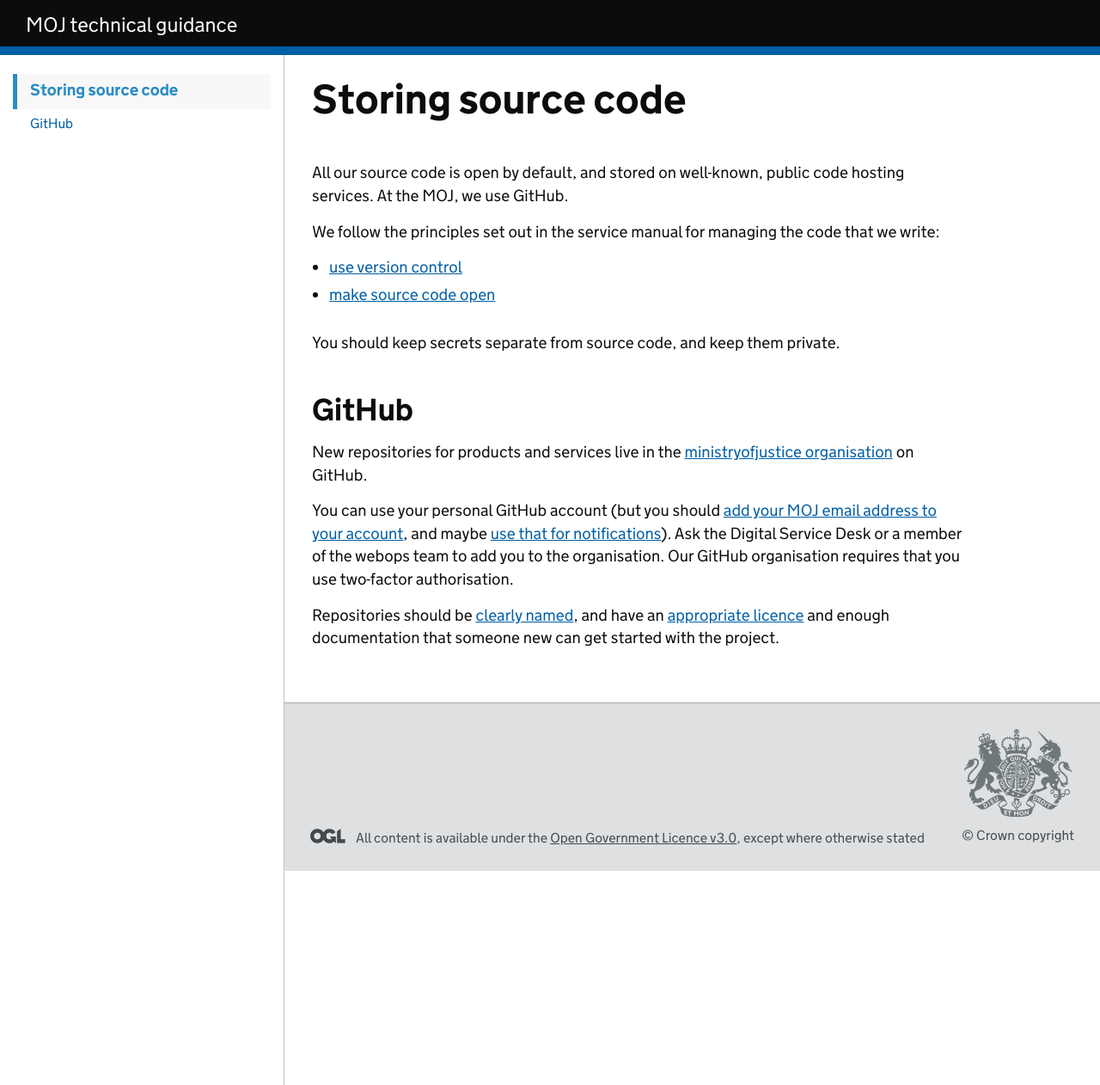
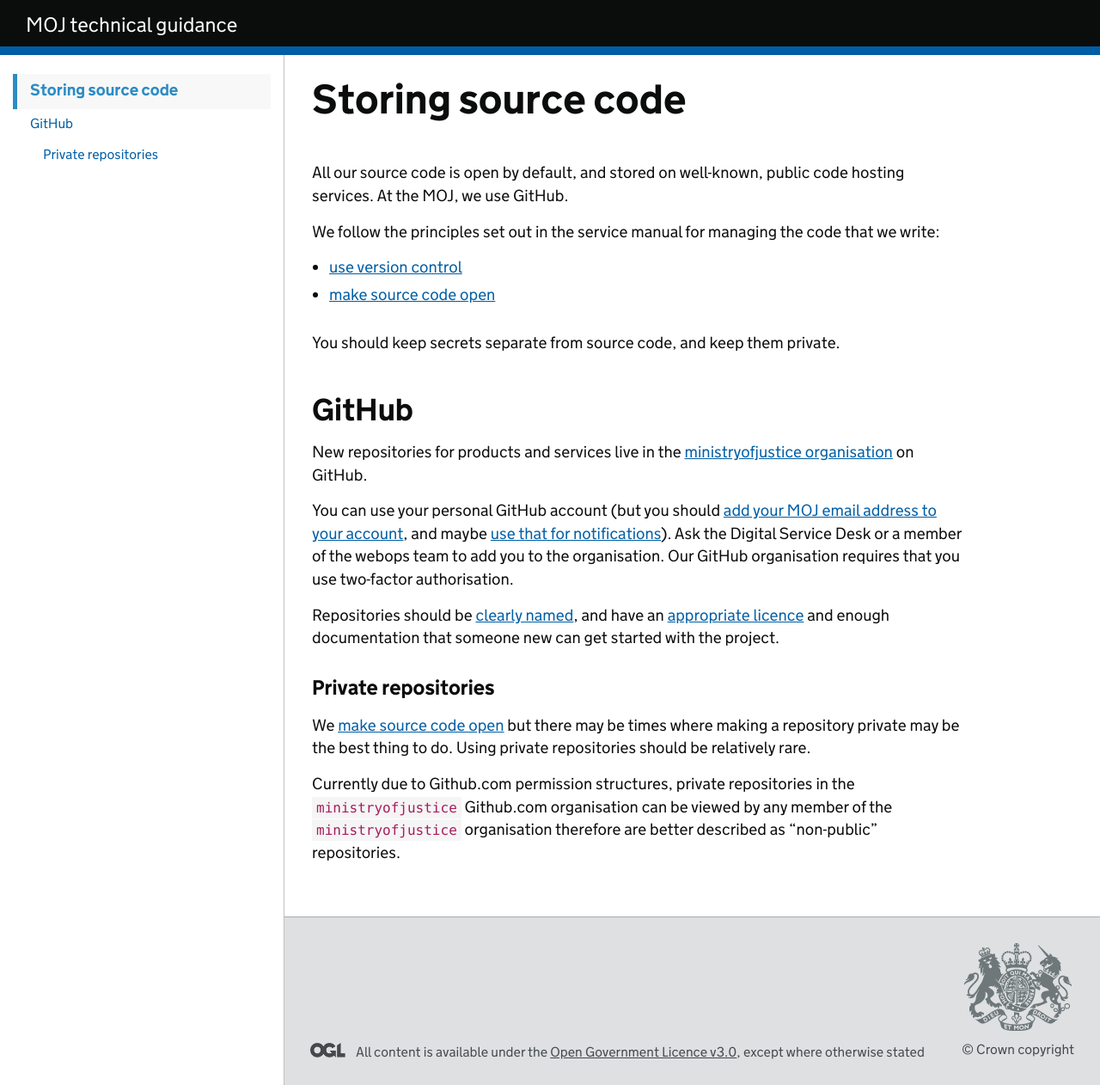
Before and after one commit to ministryofjustice/technical-guidance, a Jekyll site: the page built from standards/storing-source-code.md, in a window 1280 px wide. Shown: the whole page at 86% size. Built offline with Jekyll 4.4.1, drawn with Linux system fonts in a browser that asks for light colours; our own code applies the rules of GitHub Pages for plain Markdown files.

Commit message:
Add section on private repositories

```diff
--- a/standards/storing-source-code.md
+++ b/standards/storing-source-code.md
@@ -32,3 +32,9 @@ Repositories should be [clearly named]({{ '/standards/naming-things' | relative_
 and have an [appropriate licence]({{ '/standards/licencing-software-or-code' | relative_url }})
 and enough documentation that someone new can get started with the
 project.
+
+### Private repositories
+
+We [make source code open](https://www.gov.uk/service-manual/technology/making-source-code-open-and-reusable) but there may be times where making a repository private may be the best thing to do. Using private repositories should be relatively rare.
+
+Currently due to Github.com permission structures, private repositories in the `ministryofjustice` Github.com organisation can be viewed by any member of the `ministryofjustice` organisation therefore are better described as "non-public" repositories.
```
